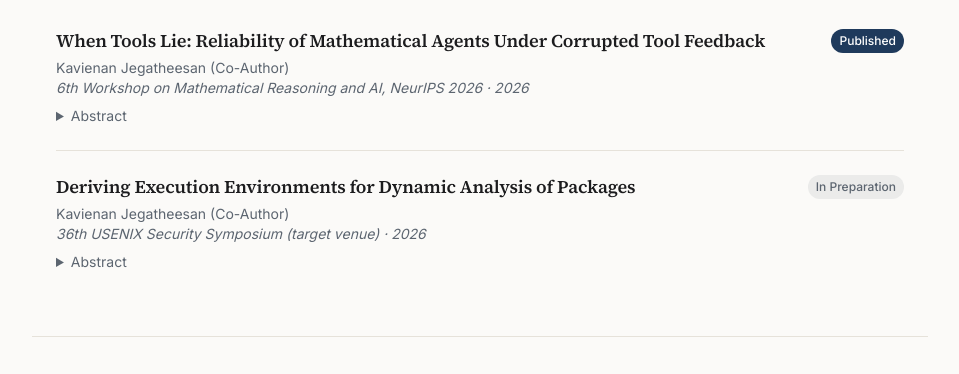
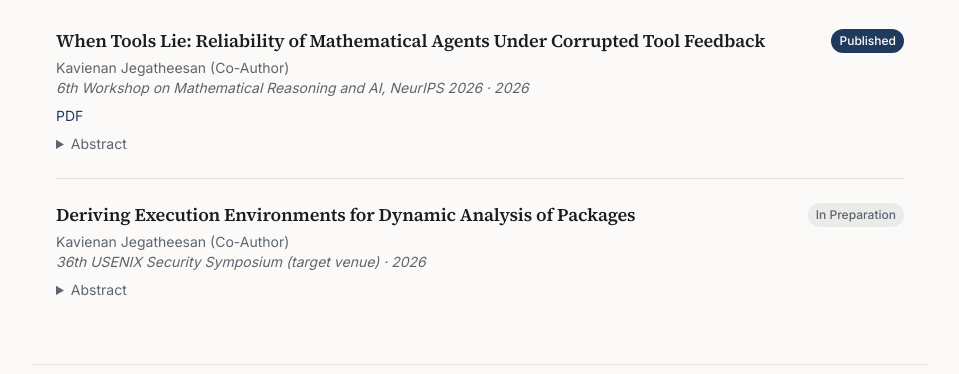
Before and after one commit to kavienanj/kavienanj.github.io, an Astro site: page / in a window 1280 px wide. Shown: the part 1573-1947 px from the top of the page, without its empty margins (160-1119 px from the left). Built offline with nearby package versions, Linux system fonts and the light colour scheme; Astro itself is replaced by a stand-in of ours; some packages are replaced by stand-ins of ours.

Commit message:
Add OpenReview link to Math-AI workshop paper

```diff
--- a/src/content/publications/tools-lie-math-agents.md
+++ b/src/content/publications/tools-lie-math-agents.md
@@ -6,6 +6,8 @@ year: 2026
 status: "published"
 role: "Co-Author"
 order: 2
+links:
+  pdf: "https://openreview.net/forum?id=vZvNvb2L7u"
 ---
 
 Builds a hidden interceptor that silently corrupts tool output shown to a math agent while preserving the genuine result, then compares policies using no verification, mandatory reflection, or optional independent verification. Finds that mandatory reflection recovers most of the accuracy lost to corruption, while optional verification is used inconsistently. This shows that checking frequency drives robustness more than which verifier is used.
```
